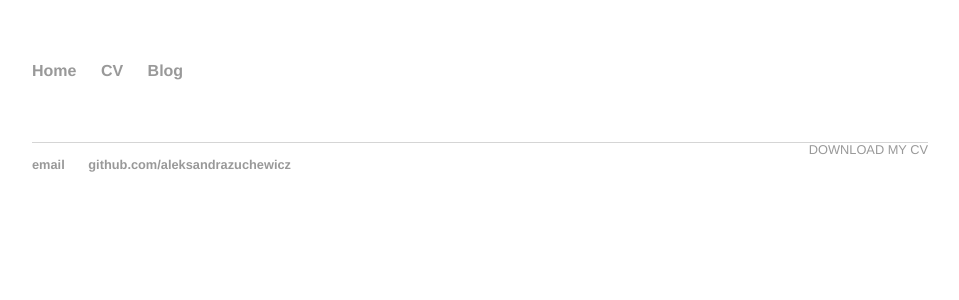
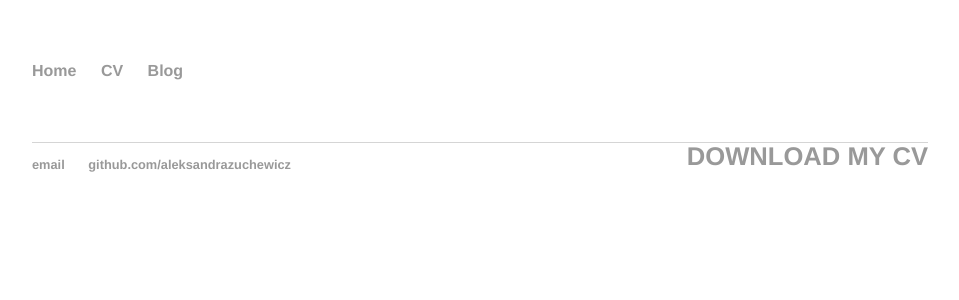
Before and after one commit to AleksandraZuchewicz/Former-Personal-Website, a Jekyll site: the page built from cv/index.html, in a window 1280 px wide. Shown: the top 300 px of the page, without its empty margins (160-1119 px from the left). Built offline with Jekyll 4.4.1, drawn with Linux system fonts in a browser that asks for light colours.

Commit message:
CV download fix

```diff
--- a/cv/index.html
+++ b/cv/index.html
@@ -4,5 +4,5 @@ title: CV of Aleksandra Zuchewicz
 ---
 
 	<div class="cv">
-		<a href="./cv.pdf" class="download" title="Download CV as PDF">Download my CV</a>
+		<h2><a href="./cv.pdf" class="download" title="Download CV as PDF">Download my CV</a></h2>
 	</div>
```
